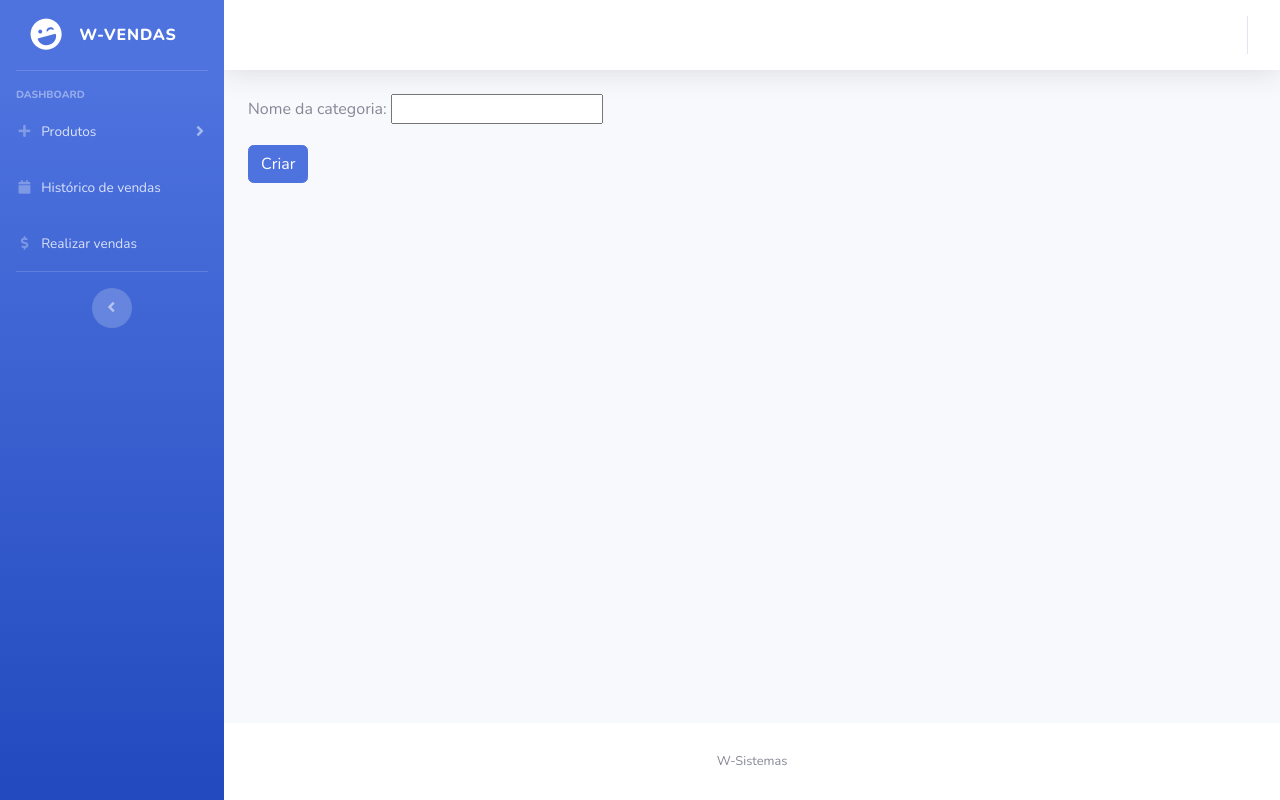
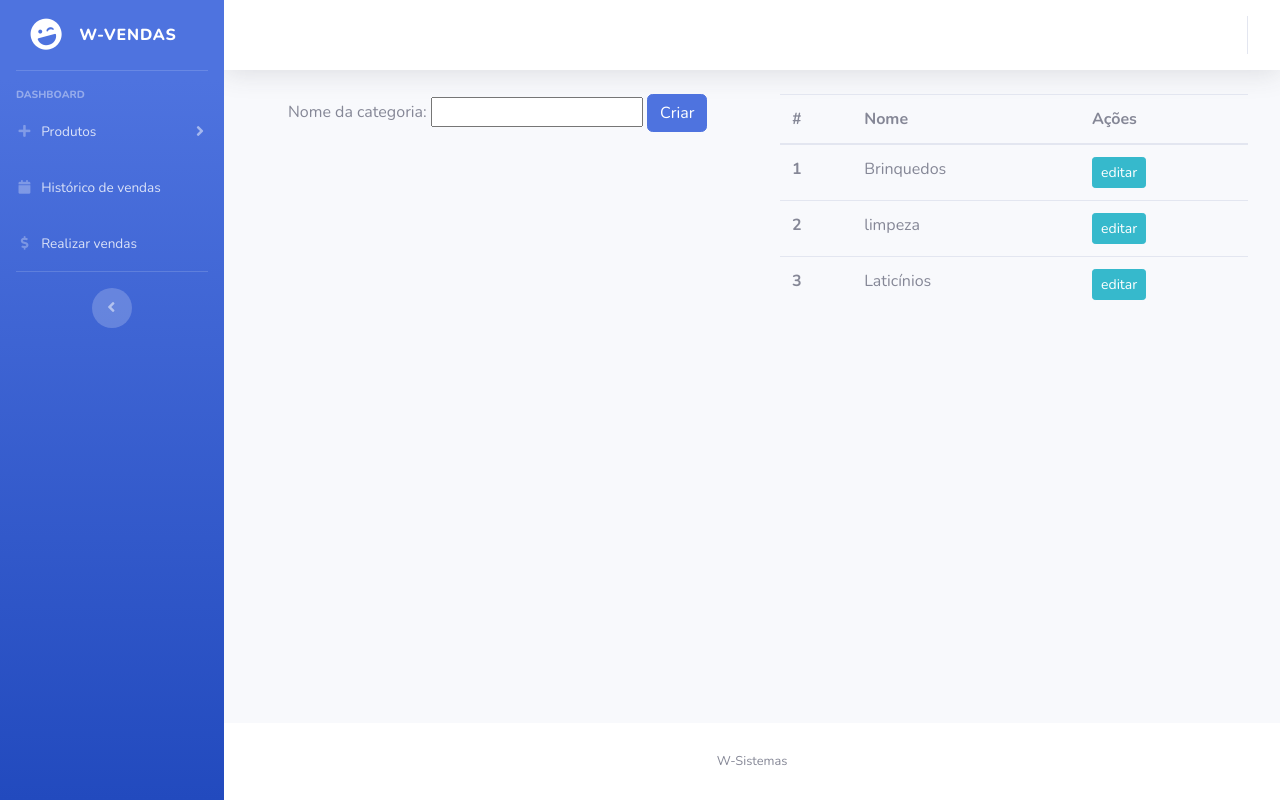
Before and after one commit to willcutrim/c-vendas, a Django app: page /cadastrar_categoria in a window 1280 px wide. Run offline with Django 4.2, Linux system fonts and the light colour scheme; data comes from the database, SQL or seed files in the repository; some libraries are stand-ins or nearby versions.

Commit message:
Update: Cadastrar categorias

```diff
--- a/vendas_app/templates/base.html
+++ b/vendas_app/templates/base.html
@@ -61,7 +61,7 @@
                     <div class="bg-white py-2 collapse-inner rounded">
                         <h6 class="collapse-header">Seção produtos</h6>
                         <a class="collapse-item" href="{% url 'cadastrar_produtos' %}">Cadastrar produtos</a>
-                        <a class="collapse-item" href="#">Cadastrar catagoria</a>
+                        <a class="collapse-item" href="{% url 'cadastrar_categoria' %}">Cadastrar catagoria</a>
                     </div>
                 </div>
             </li>
--- a/vendas_app/templates/html/categorias.html
+++ b/vendas_app/templates/html/categorias.html
@@ -1,12 +1,46 @@
 {% extends 'base.html' %}
 
-{% block title%}Home {% endblock title%}
+{% block title%}Categoria {% endblock title%}
 
 {% block content%}
+{% load bootstrap %}
+<div class="container ml-3">
+    <div class="row">
+      <div class="col">
+        <form method="post"> {% csrf_token %}
+          {{form|bootstrap }}
 
-    <form method="post"> {% csrf_token %}
-        {{form.as_p}}
+          <button type="submit" class="btn btn-primary">Criar</button>
+      </form>
+      </div>
 
-        <button type="submit" class="btn btn-primary">Criar</button>
-    </form>
+      <div class="col">
+        <table class="table">
+          <thead>
+            <tr>
+              <th scope="col">#</th>
+              <th scope="col">Nome</th>
+              <th scope="col">Ações</th>
+
+            </tr>
+          </thead>
+          <tbody>
+              {% for categoria in categorias%}
+              <tr>
+                  <th scope="row">{{categoria.id}}</th>
+                  <td>{{categoria.nome_categoria}}</td>
+                  <td>
+                    <a href="#"class="btn btn-info btn-sm">editar</a>
+                  </td>
+              </tr>
+            {% endfor %}
+
+          </tbody>
+        </table>
+      </div>
+
+    </div>
+
+
+  </div>
 {% endblock content%}
--- a/vendas_app/views.py
+++ b/vendas_app/views.py
@@ -29,15 +29,16 @@ class CarrinhoController(APIView):
 
 
 def cadastrar_categoria(request):
+    categorias = Categoria.objects.all()
     if request.method == 'POST':
         form  = FormCategoria(request.POST)
         if form.is_valid():
             form.save()
-            messages.success(request, 'Produto adcionado com sucesso')
+            messages.success(request, 'Categoria adicionada com sucesso')
             return redirect('/')
     else:
         form = FormCategoria()
-    return render(request, 'html/categorias.html', {'form': form})
+    return render(request, 'html/categorias.html', {'form': form, 'categorias': categorias})
 
 
 def cadastro_produtos(request):
```
